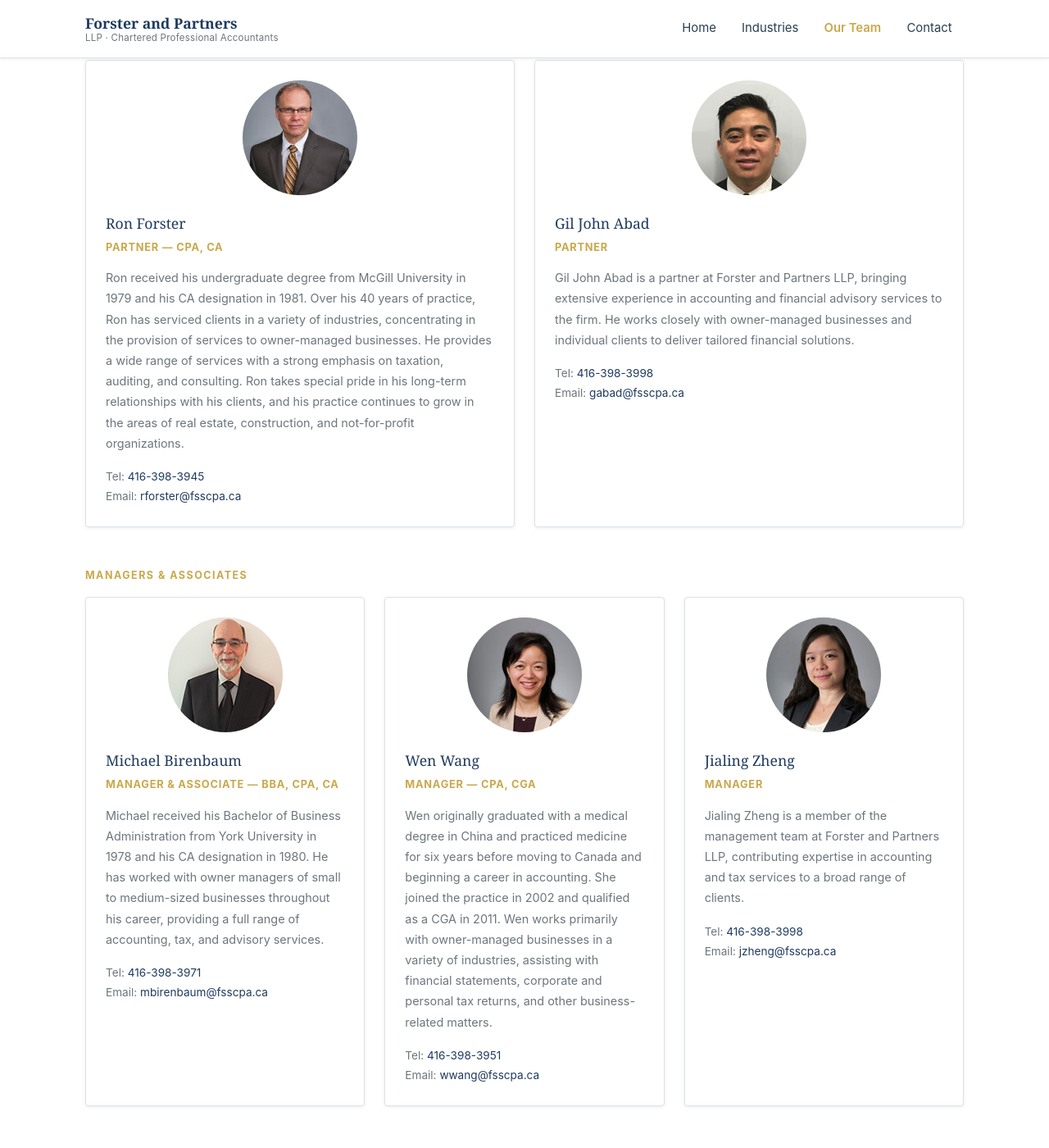
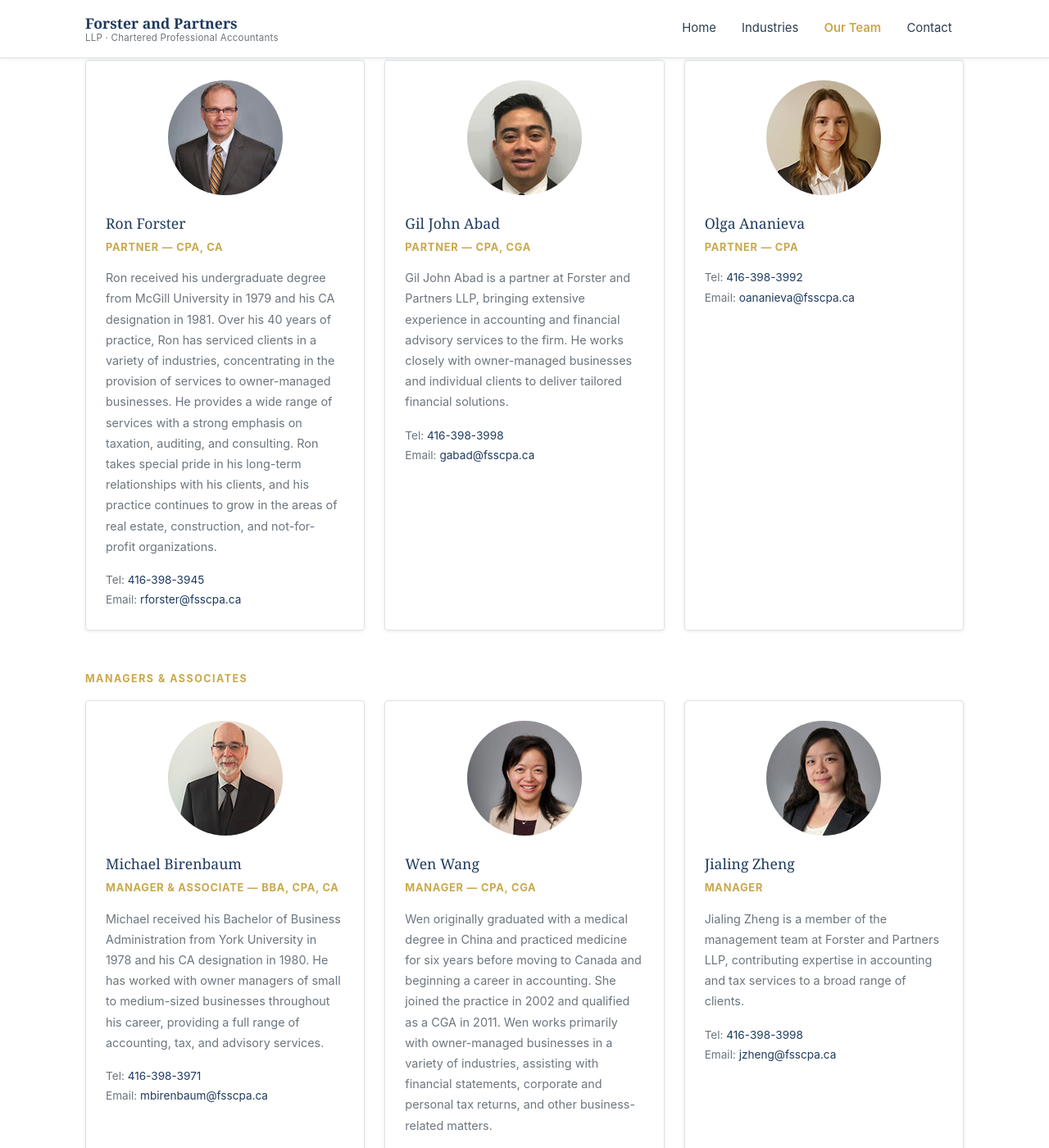
Before and after one commit to OliviaAn-dev/website, a Jekyll site: the page built from docs/team.html, in a window 1280 px wide and 1400 px high, scrolled down 354 px. Shown: the whole window at 82% size. Built offline with Jekyll 4.4.1, drawn with Linux system fonts in a browser that asks for light colours; some of the changed text lies outside the part shown.

Commit message:
move olga to partners row

```diff
--- a/docs/team.html
+++ b/docs/team.html
@@ -16,7 +16,7 @@
 
     <!-- Partners -->
     <span class="team-section-label">Partners</span>
-    <div class="grid grid-2" style="margin-bottom: 3rem;">
+    <div class="grid grid-3" style="margin-bottom: 3rem;">
       <div class="team-card">
         <img src="{{ '/assets/images/ron_forster.jpg' | relative_url }}" alt="Ron Forster" class="team-photo">
         <div class="name">Ron Forster</div>
@@ -30,11 +30,20 @@
       <div class="team-card">
         <img src="{{ '/assets/images/gil_john_abad.jpg' | relative_url }}" alt="Gil John Abad" class="team-photo">
         <div class="name">Gil John Abad</div>
-        <div class="role">Partner</div>
+        <div class="role">Partner &mdash; CPA, CGA</div>
         <p class="bio">Gil John Abad is a partner at Forster and Partners LLP, bringing extensive experience in accounting and financial advisory services to the firm. He works closely with owner-managed businesses and individual clients to deliver tailored financial solutions.</p>
         <div class="contact-details">
           <div>Tel: <a href="tel:4163983998">416-398-3998</a></div>
           <div>Email: <a href="mailto:gabad@fsscpa.ca">gabad@fsscpa.ca</a></div>
+        </div>
+      </div>
+      <div class="team-card">
+        <img src="{{ '/assets/images/olga-ananieva.png' | relative_url }}" alt="Olga Ananieva" class="team-photo">
+        <div class="name">Olga Ananieva</div>
+        <div class="role">Partner &mdash; CPA</div>
+        <div class="contact-details">
+          <div>Tel: <a href="tel:4163983992">416-398-3992</a></div>
+          <div>Email: <a href="mailto:oananieva@fsscpa.ca">oananieva@fsscpa.ca</a></div>
         </div>
       </div>
     </div>
@@ -87,15 +96,6 @@
         </div>
       </div>
       <div class="team-card">
-        <img src="{{ '/assets/images/olga-ananieva.png' | relative_url }}" alt="Olga Ananieva" class="team-photo">
-        <div class="name">Olga Ananieva</div>
-        <div class="role">Staff</div>
-        <div class="contact-details">
-          <div>Tel: <a href="tel:4163983992">416-398-3992</a></div>
-          <div>Email: <a href="mailto:oananieva@fsscpa.ca">oananieva@fsscpa.ca</a></div>
-        </div>
-      </div>
-      <div class="team-card">
         <div class="name">Don Dewar</div>
         <div class="role">Staff</div>
         <div class="contact-details">
```
